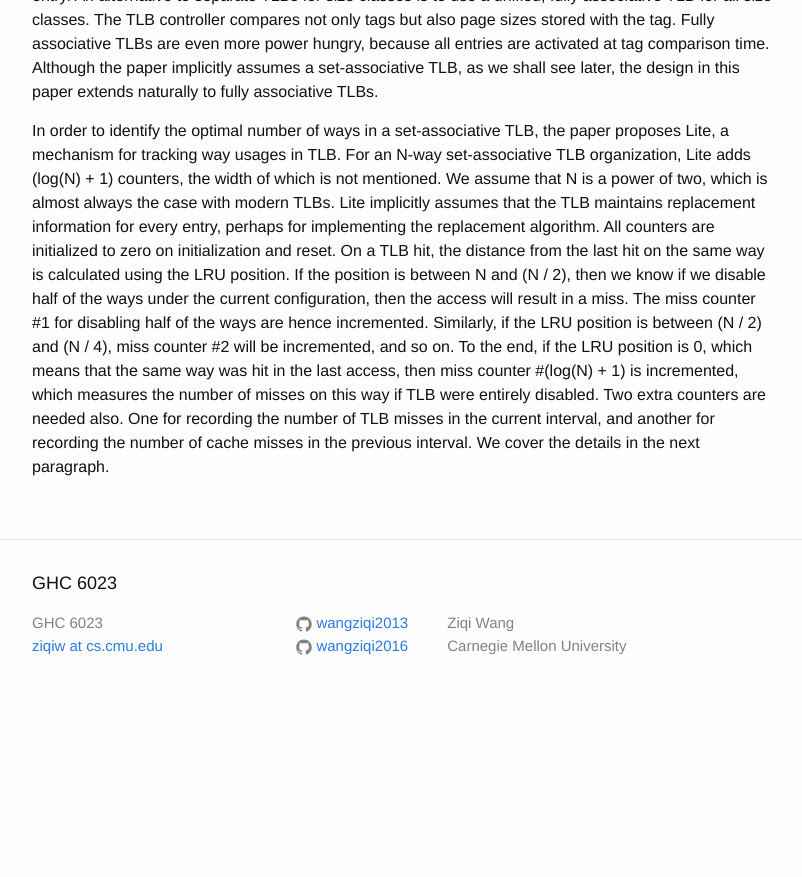
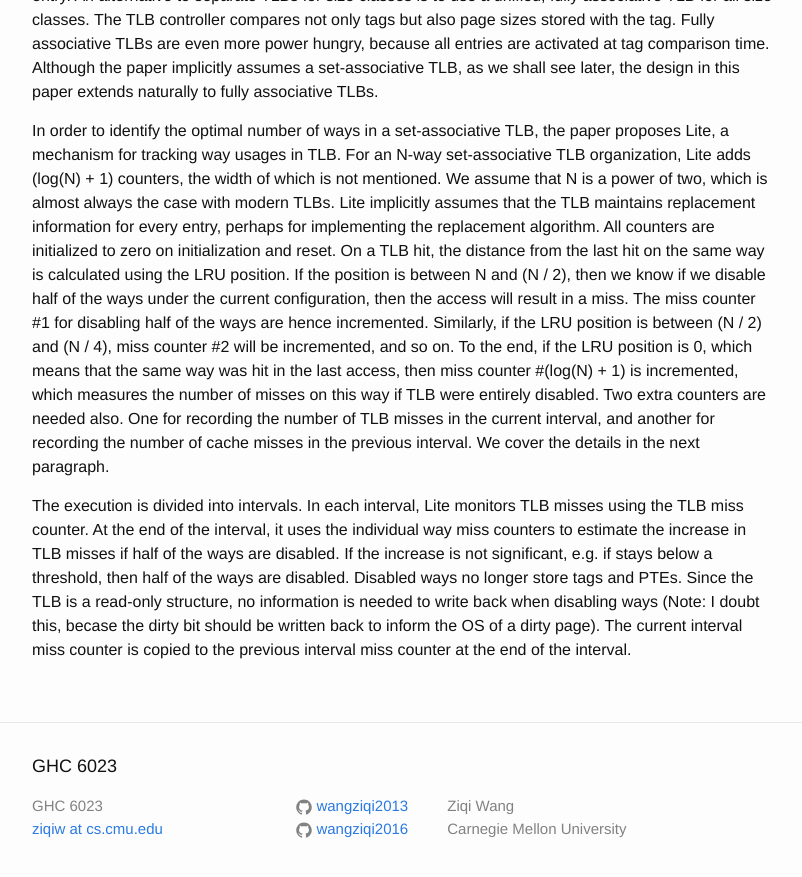
Before and after one commit to wangziqi2013/wangziqi2013.github.io, a Jekyll site: the page built from _posts/2018-06-19-Energy-Efficient-Address-Translation.markdown, in a window 1280 px wide and 900 px high, scrolled down 961 px. Shown: the top 877 px of the window, without its empty margins (238-1040 px from the left). Built offline with Jekyll 4.4.1, drawn with Linux system fonts in a browser that asks for light colours; before the commit the page ends 1678 px from its top, so only the background shows below that.

Commit message:
Adding way disabling

```diff
--- a/_posts/2018-06-19-Energy-Efficient-Address-Translation.markdown
+++ b/_posts/2018-06-19-Energy-Efficient-Address-Translation.markdown
@@ -52,3 +52,11 @@ if the LRU position is 0, which means that the same way was hit in the last acce
 is incremented, which measures the number of misses on this way if TLB were entirely disabled. Two extra counters
 are needed also. One for recording the number of TLB misses in the current interval, and another for recording
 the number of cache misses in the previous interval. We cover the details in the next paragraph.
+
+The execution is divided into intervals. In each interval, Lite monitors TLB misses using the TLB miss counter.
+At the end of the interval, it uses the individual way miss counters to estimate the increase in TLB misses if
+half of the ways are disabled. If the increase is not significant, e.g. if stays below a threshold, then half of
+the ways are disabled. Disabled ways no longer store tags and PTEs. Since the TLB is a read-only structure, no
+information is needed to write back when disabling ways (Note: I doubt this, becase the dirty bit should be written
+back to inform the OS of a dirty page). The current interval miss counter is copied to the previous interval miss
+counter at the end of the interval.
```
